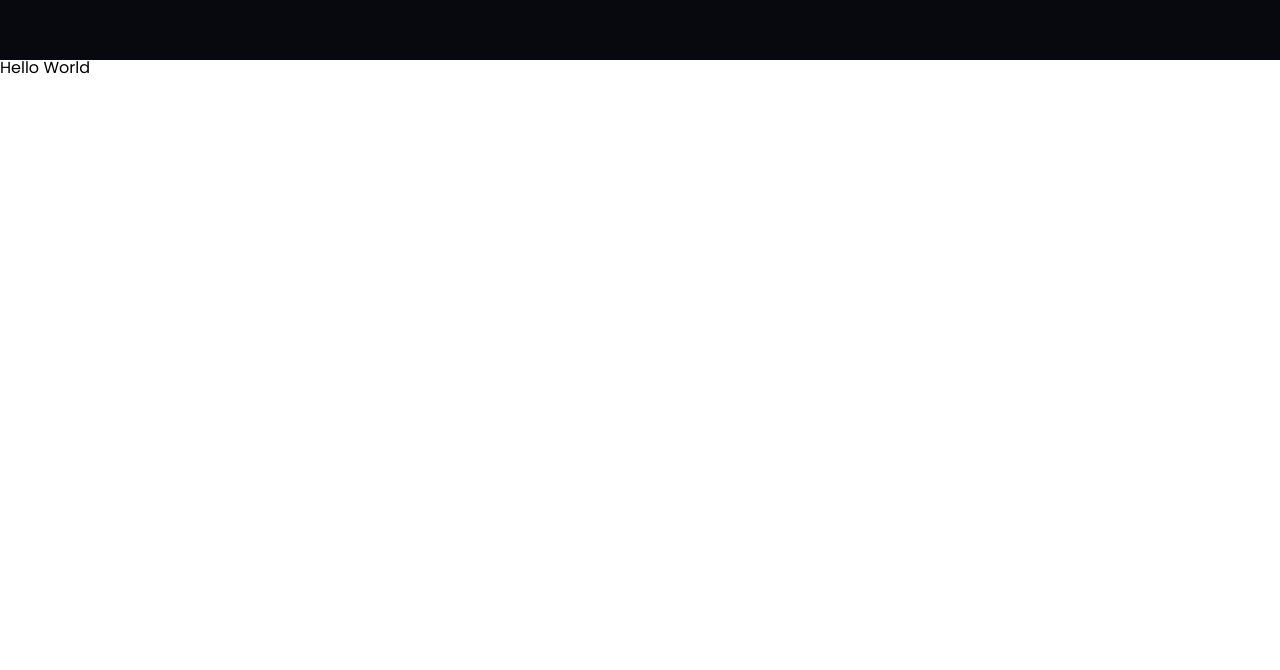
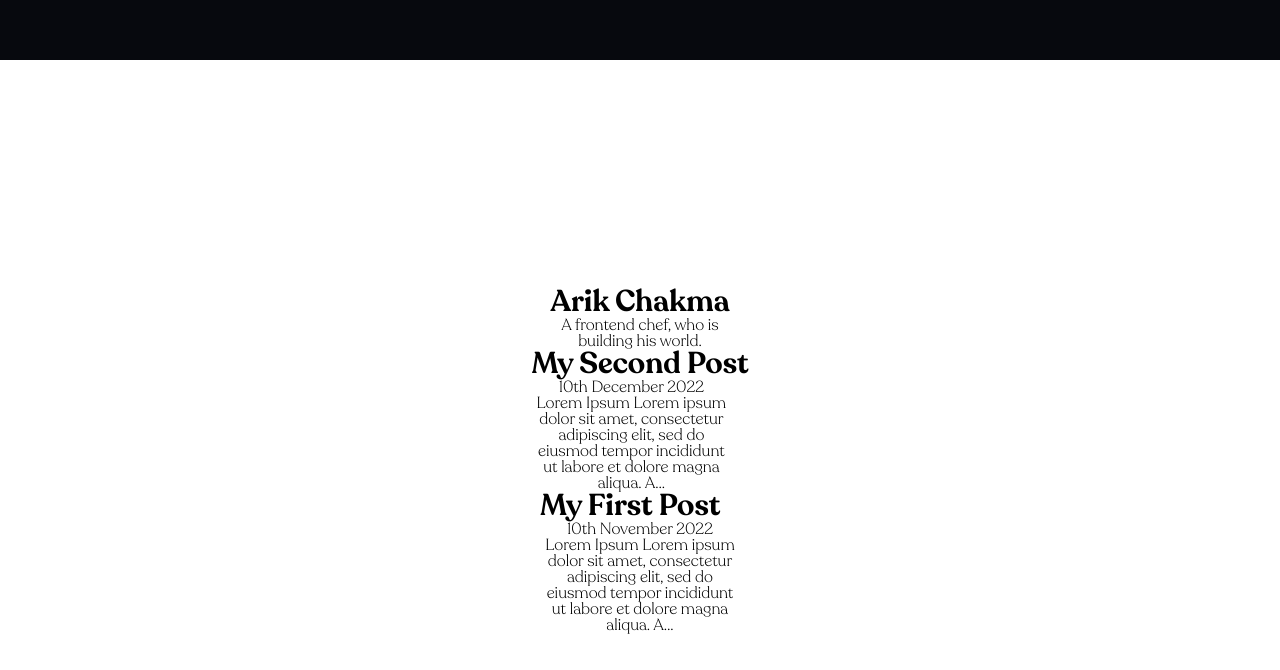
Before and after one commit to arikchakma/arikko.dev, a Gatsby site: page / in a window 1280 px wide. Shown: the part 740-1410 px from the top of the page. Built offline with nearby package versions, Linux system fonts and the light colour scheme; Gatsby itself is replaced by a stand-in of ours.

Commit message:
Fuck I did it

```diff
--- a/gatsby-config.js
+++ b/gatsby-config.js
@@ -7,6 +7,12 @@ module.exports = {
     image: `https://arikko-dev.s3.us-east-2.amazonaws.com/images/hero-og.jpg`,
   },
   plugins: [
+    {
+      resolve: `gatsby-plugin-mdx`,
+      options: {
+        extensions: [`.mdx`, `.md`],
+      },
+    },
     `gatsby-plugin-react-helmet`,
     `gatsby-plugin-image`,
     {
--- a/src/components/sections/BlogSection.js
+++ b/src/components/sections/BlogSection.js
@@ -1,14 +1,89 @@
+import { graphql, useStaticQuery } from 'gatsby';
 import React from 'react';
 import styled from 'styled-components';
 
 export default function BlogSection() {
+  const data = useStaticQuery(graphql`
+    query MyQuery {
+      allMdx(sort: { fields: frontmatter___date, order: DESC }) {
+        nodes {
+          slug
+          excerpt
+          frontmatter {
+            title
+            date(formatString: "Do MMMM YYYY")
+          }
+        }
+      }
+      site {
+        siteMetadata {
+          description
+          title
+        }
+      }
+    }
+  `);
+  // const data = useStaticQuery(graphql`
+  //   query MyQuery {
+  //     allMdx(sort: { order: DESC, fields: frontmatter___date }) {
+  //       edges {
+  //         node {
+  //           frontmatter {
+  //             title
+  //             date(formatString: "Do MMMM YYYY")
+  //           }
+  //           excerpt
+  //           slug
+  //         }
+  //       }
+  //     }
+  //   }
+  // `);
+
+  // const siteTitle = data.siteTitle.siteMetadata.title;
+  const { allMdx, site } = data;
+  console.log(allMdx, site);
+
+  const siteTtile = site.siteMetadata.title;
+  const siteDescription = site.siteMetadata.description;
+
+  const posts = allMdx.nodes;
+
   return (
     <Wrapper>
-      <h1>Hello World</h1>
+      <h1>{siteTtile}</h1>
+      <p>{siteDescription}</p>
+      {posts.map(post => {
+        const { title, date } = post.frontmatter;
+
+        return (
+          <div>
+            <h1>{title}</h1>
+            <p>{date}</p>
+            <p>{post.excerpt}</p>
+          </div>
+        );
+      })}
     </Wrapper>
   );
 }
 
 const Wrapper = styled.div`
+  font-family: 'Recoleta';
   height: 100vh;
+  display: flex;
+  flex-direction: column;
+  justify-content: center;
+  align-items: center;
+
+  h1 {
+    font-weight: 600;
+    font-size: 30px;
+  }
+
+  p {
+    font-weight: 300;
+    max-width: 200px;
+    text-align: center;
+  }
 `;
--- /dev/null
+++ b/src/content/posts/2021/my-first-post/index.md
@@ -0,0 +1,16 @@
+---
+title: My First Post
+date: 2021-23-10
+description: Lorem ipsum dolor sit amet, consectetur adipiscing elit, sed do eiusmod tempor incididunt ut labore et dolore magna aliqua.
+published: true
+---
+
+## Lorem Ipsum
+
+Lorem ipsum dolor sit amet, consectetur adipiscing elit, sed do eiusmod tempor incididunt ut labore et dolore magna aliqua.
+
+### A list
+
+1. One dog
+2. Two dogs
+3. Three dogs
--- /dev/null
+++ b/src/content/posts/2021/my-second-post/index.md
@@ -0,0 +1,16 @@
+---
+title: My Second Post
+date: 2021-24-10
+description: Lorem ipsum dolor sit amet, consectetur adipiscing elit, sed do eiusmod tempor incididunt ut labore et dolore magna aliqua.
+published: true
+---
+
+## Lorem Ipsum
+
+Lorem ipsum dolor sit amet, consectetur adipiscing elit, sed do eiusmod tempor incididunt ut labore et dolore magna aliqua.
+
+### A list
+
+1. One dog
+2. Two dogs
+3. Three dogs
```
Also changed, not shown: package.json (+16 -16 lines), 1 other file.
